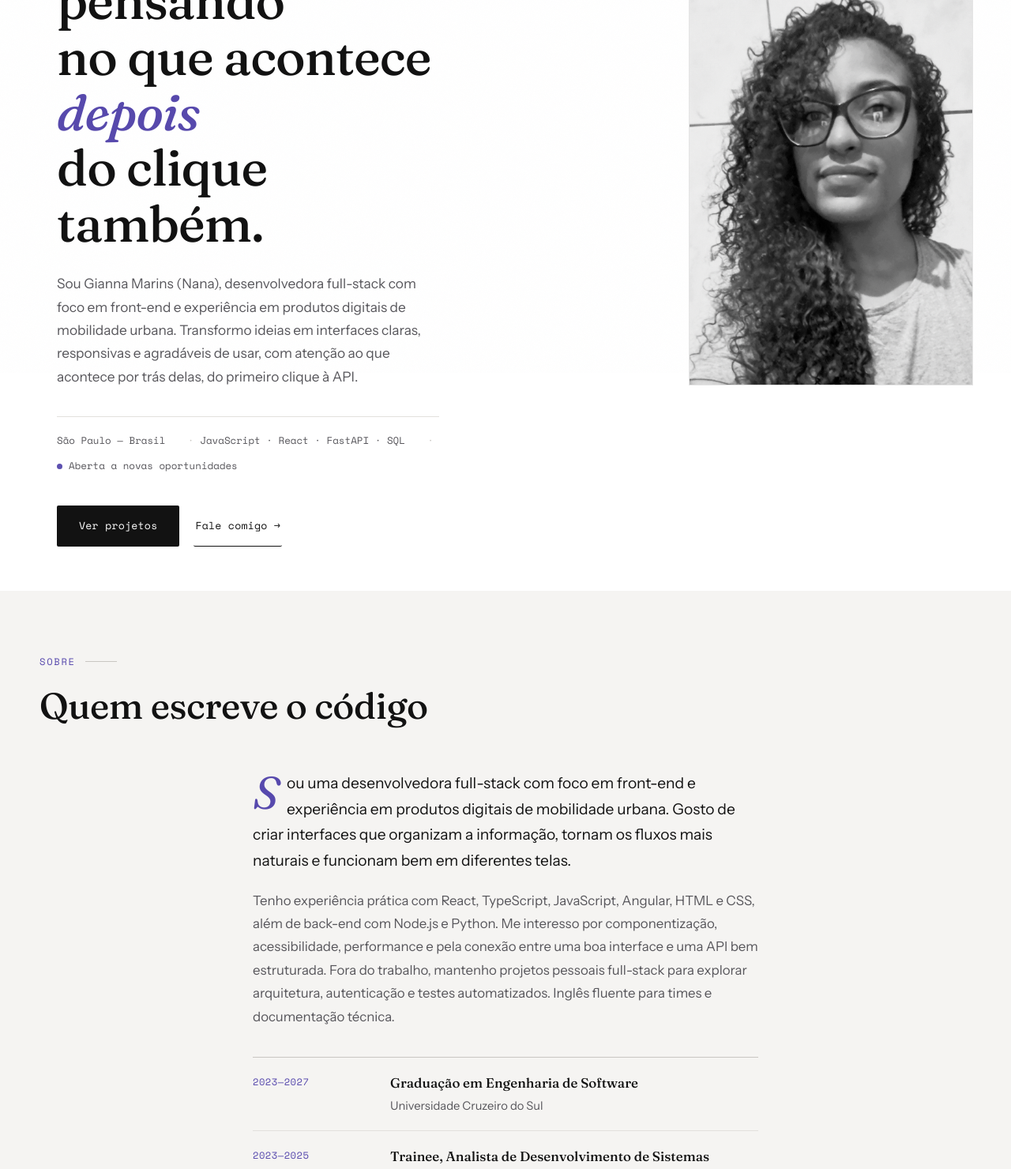
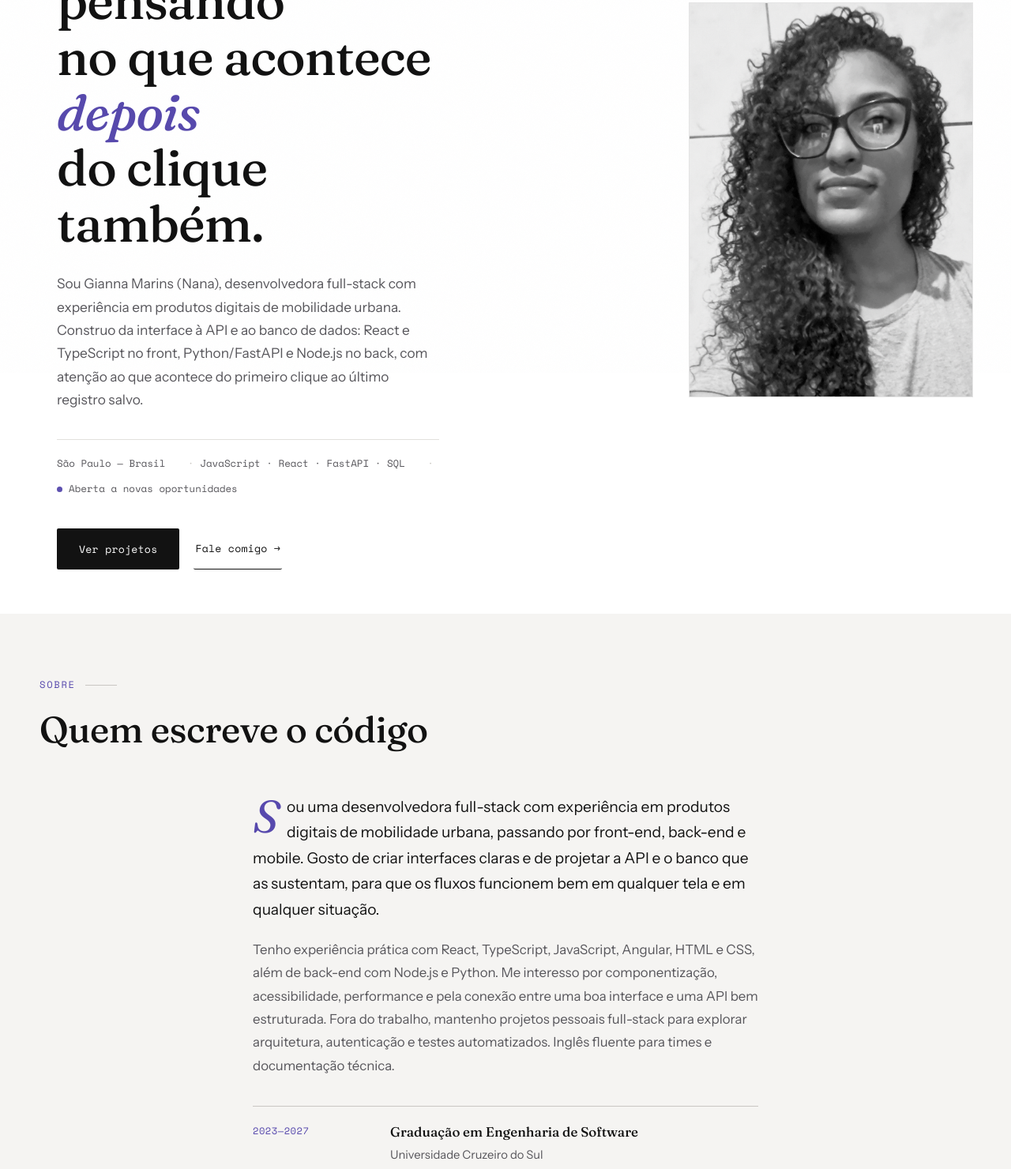
Before and after one commit to marinsnanadev/marinsnanadev.github.io, a plain HTML site: page index.html in a window 1280 px wide. Shown: the part 328-1808 px from the top of the page at 79% size. Drawn offline with nearby package versions, Linux system fonts and the light colour scheme.

Commit message:
fix: reword hero and about text to position as full stack

```diff
--- a/index.html
+++ b/index.html
@@ -60,10 +60,11 @@
           do clique também.
         </h1>
         <p class="hero-subtitle reveal">
-          Sou Gianna Marins (Nana), desenvolvedora full-stack com foco em front-end e
-          experiência em produtos digitais de mobilidade urbana. Transformo ideias
-          em interfaces claras, responsivas e agradáveis de usar, com atenção ao
-          que acontece por trás delas, do primeiro clique à API.
+          Sou Gianna Marins (Nana), desenvolvedora full-stack com experiência em
+          produtos digitais de mobilidade urbana. Construo da interface à API e
+          ao banco de dados: React e TypeScript no front, Python/FastAPI e
+          Node.js no back, com atenção ao que acontece do primeiro clique ao
+          último registro salvo.
         </p>
 
         <ul class="hero-meta reveal">
@@ -97,9 +98,10 @@
 
       <div class="about-body">
         <p class="about-lead reveal">
-          Sou uma desenvolvedora full-stack com foco em front-end e experiência em produtos digitais de mobilidade
-          urbana. Gosto de criar interfaces que organizam a informação, tornam
-          os fluxos mais naturais e funcionam bem em diferentes telas.
+          Sou uma desenvolvedora full-stack com experiência em produtos digitais de mobilidade
+          urbana, passando por front-end, back-end e mobile. Gosto de criar
+          interfaces claras e de projetar a API e o banco que as sustentam,
+          para que os fluxos funcionem bem em qualquer tela e em qualquer situação.
         </p>
         <p class="about-paragraph reveal">
           Tenho experiência prática com React, TypeScript, JavaScript, Angular,
@@ -121,7 +123,7 @@
           <div class="qual-row">
             <span class="qual-date">2023—2025</span>
             <div class="qual-content">
-              <h3>Trainee, Analista de Desenvolvimento de Sistemas</h3>
+              <h3>Trainee, Engenheira de Software</h3>
               <p>Tupi Mobilidade</p>
             </div>
           </div>
```
